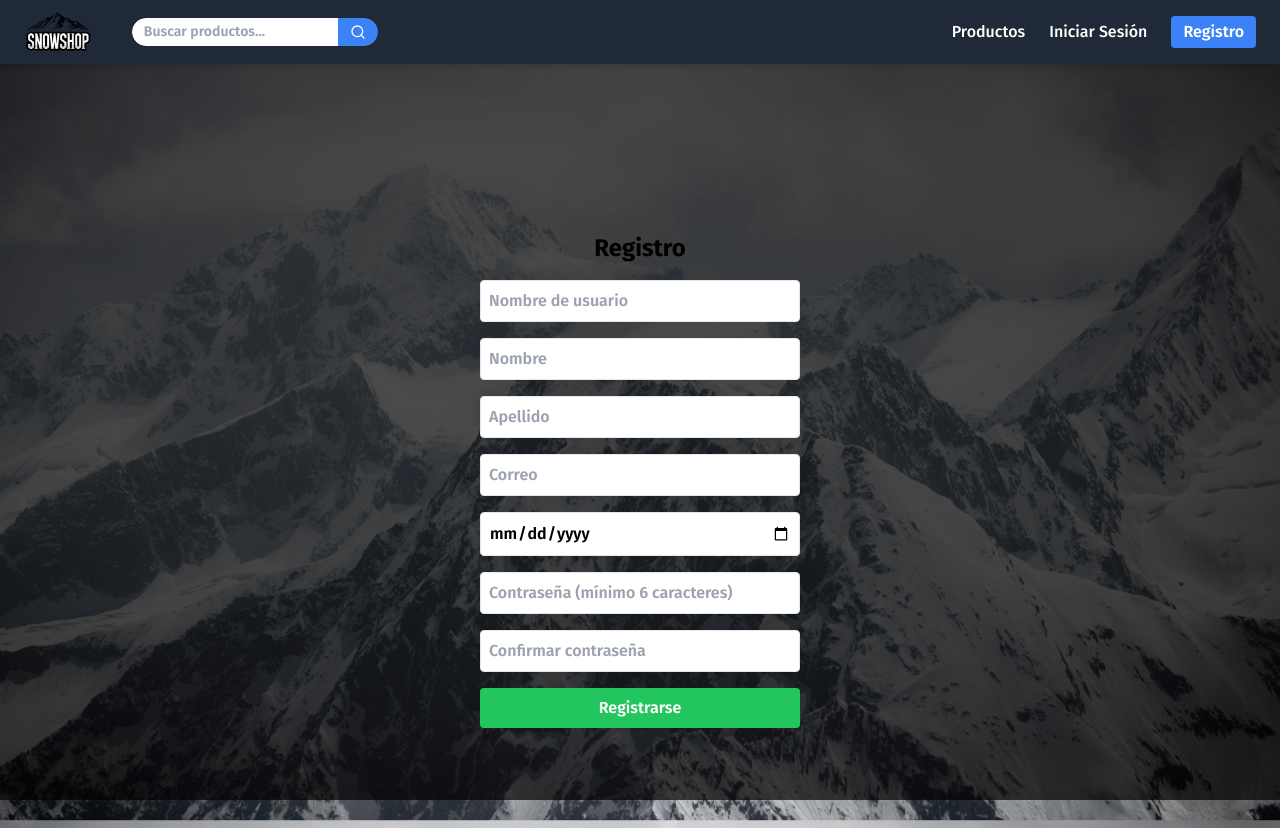
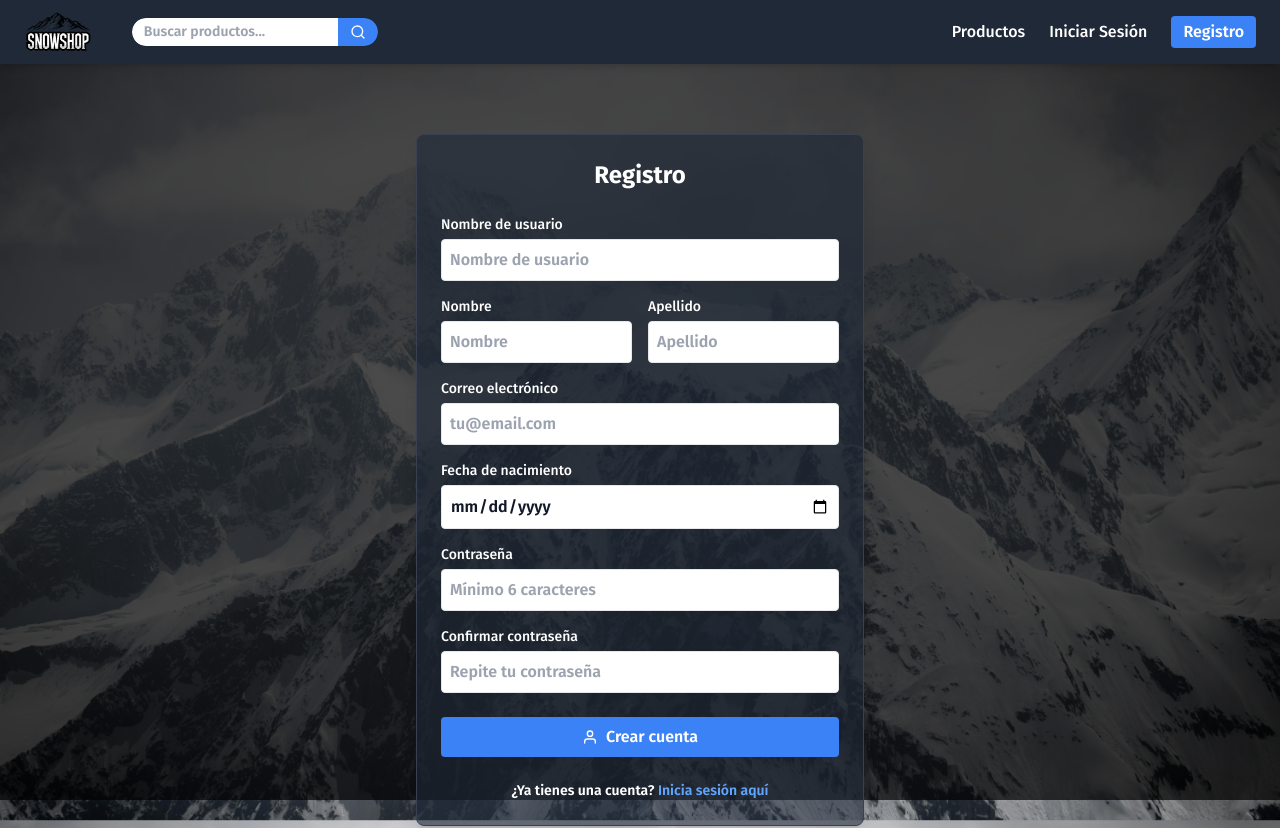
Before and after one commit to Jorgepr02/proyectoReact, a React (Vite) app: page /register in a window 1280 px wide. Shown: the top 828 px of the page. Built offline with nearby package versions, Linux system fonts and the light colour scheme; no server answers; the database is empty.

Commit message:
Mejorado diseño de la página de detalle de producto, login y registros

```diff
--- a/src/pages/Login.jsx
+++ b/src/pages/Login.jsx
@@ -1,8 +1,9 @@
 import { useState } from "react";
 import { loginUser, loginWithGoogle } from "../api/auth";
-import { useNavigate } from "react-router-dom";
+import { useNavigate, Link } from "react-router-dom";
 import { toast } from "react-toastify";
 import { FcGoogle } from "react-icons/fc";
+import { FiLogIn } from "react-icons/fi";
 
 const Login = () => {
   const [email, setEmail] = useState("");
@@ -16,7 +17,7 @@ const Login = () => {
       toast.success("Inicio de sesión exitoso");
       navigate("/");
     } catch (error) {
-      toast.error(error);
+      toast.error(error.message || "Error al iniciar sesión");
     }
   };
 
@@ -26,40 +27,76 @@ const Login = () => {
       toast.success("Sesión iniciada con Google");
       navigate("/");
     } catch (error) {
-      toast.error(error);
+      console.error("Error de Google Login:", error);
+      toast.error(error.message || "Error al iniciar sesión con Google");
     }
   };
 
   return (
-    <div className="flex flex-col items-center justify-center min-h-screen">
-      <h2 className="text-2xl font-bold">Iniciar Sesión</h2>
-      <form onSubmit={handleLogin} className="flex flex-col gap-4 mt-4">
+    <div className="flex flex-col items-center justify-center min-h-screen px-4">
+      <div className="w-full max-w-md p-6 bg-gray-800/60 rounded-lg shadow-lg text-white border border-gray-700">
+        <h2 className="text-2xl font-bold text-center mb-6">Iniciar Sesión</h2>
+
+        <form onSubmit={handleLogin} className="flex flex-col gap-4">
+          <div>
+            <label htmlFor="email" className="block text-sm font-medium mb-1">Correo electrónico</label>
             <input
+              id="email"
               type="email"
-          placeholder="Correo"
+              placeholder="tu@email.com"
               value={email}
               onChange={(e) => setEmail(e.target.value)}
               required
-          className="p-2 border rounded"
+              className="w-full p-2 border rounded text-gray-900 focus:ring-2 focus:ring-blue-500 focus:border-blue-500 outline-none"
             />
+          </div>
+
+          <div>
+            <label htmlFor="password" className="block text-sm font-medium mb-1">Contraseña</label>
             <input
+              id="password"
               type="password"
-          placeholder="Contraseña"
+              placeholder="••••••••"
               value={password}
               onChange={(e) => setPassword(e.target.value)}
               required
-          className="p-2 border rounded"
+              className="w-full p-2 border rounded text-gray-900 focus:ring-2 focus:ring-blue-500 focus:border-blue-500 outline-none"
             />
-        <button type="submit" className="p-2 bg-blue-500 text-white rounded">
+          </div>
+
+          <button
+            type="submit"
+            className="p-2 bg-blue-500 hover:bg-blue-600 text-white rounded flex items-center justify-center gap-2 transition-colors"
+          >
+            <FiLogIn />
             Iniciar Sesión
           </button>
         </form>
+
+        <div className="relative my-6">
+          <div className="absolute inset-0 flex items-center">
+            <div className="w-full border-t border-gray-600"></div>
+          </div>
+          <div className="relative flex justify-center">
+            <span className="px-2 bg-gray-800/60 text-sm">O continúa con</span>
+          </div>
+        </div>
+
         <button
           onClick={handleGoogleLogin}
-        className="flex items-center gap-2 p-2 mt-4 border rounded"
+          className="w-full flex items-center justify-center gap-2 p-2 bg-white text-gray-800 rounded hover:bg-gray-100 transition-colors"
         >
-        <FcGoogle size={20} /> Iniciar sesión con Google
+          <FcGoogle size={20} />
+          Iniciar sesión con Google
         </button>
+
+        <p className="mt-4 text-sm text-center">
+          ¿No tienes una cuenta?{" "}
+          <Link to="/register" className="text-blue-400 hover:underline">
+            Regístrate aquí
+          </Link>
+        </p>
+      </div>
     </div>
   );
 };
--- a/src/pages/Register.jsx
+++ b/src/pages/Register.jsx
@@ -1,7 +1,8 @@
 import { useState } from "react";
 import { registerUser } from "../api/auth";
-import { useNavigate } from "react-router-dom";
+import { useNavigate, Link } from "react-router-dom";
 import { toast } from "react-toastify";
+import { FiUser } from "react-icons/fi";
 
 const Register = () => {
   const [formData, setFormData] = useState({
@@ -25,7 +26,7 @@ const Register = () => {
     if (!formData.lastName.trim()) newErrors.lastName = "El apellido es obligatorio";
     if (!formData.email.trim() || !/\S+@\S+\.\S+/.test(formData.email)) newErrors.email = "Correo inválido";
 
-    // Validación si es mayor de 18 años y esas cosas
+    // Validación si es mayor de 18 años
     const birthDate = new Date(formData.birthDate);
     const age = new Date().getFullYear() - birthDate.getFullYear();
     if (!formData.birthDate) newErrors.birthDate = "La fecha de nacimiento es obligatoria";
@@ -43,7 +44,7 @@ const Register = () => {
 
   const handleChange = (e) => {
     setFormData({ ...formData, [e.target.name]: e.target.value });
-    setErrors({ ...errors, [e.target.name]: "" }); // Limpiando el error cuando el usuario edita
+    setErrors({ ...errors, [e.target.name]: "" }); // Limpia el error cuando el usuario edita
   };
 
   const handleSubmit = async (e) => {
@@ -66,32 +67,133 @@ const Register = () => {
   };
 
   return (
-    <div className="flex flex-col items-center justify-center min-h-screen">
-      <h2 className="text-2xl font-bold">Registro</h2>
-      <form onSubmit={handleSubmit} className="flex flex-col gap-4 mt-4 w-80">
-        <input type="text" name="username" placeholder="Nombre de usuario" value={formData.username} onChange={handleChange} required className="p-2 border rounded" />
-        {errors.username && <p className="text-red-500">{errors.username}</p>}
+    <div className="flex flex-col items-center justify-center min-h-screen px-4">
+      <div className="w-full max-w-md p-6 bg-gray-800/60 rounded-lg shadow-lg text-white border border-gray-700">
+        <h2 className="text-2xl font-bold text-center mb-6">Registro</h2>
 
-        <input type="text" name="firstName" placeholder="Nombre" value={formData.firstName} onChange={handleChange} required className="p-2 border rounded" />
-        {errors.firstName && <p className="text-red-500">{errors.firstName}</p>}
+        <form onSubmit={handleSubmit} className="flex flex-col gap-4">
+          <div>
+            <label htmlFor="username" className="block text-sm font-medium mb-1">Nombre de usuario</label>
+            <input
+              id="username"
+              type="text"
+              name="username"
+              placeholder="Nombre de usuario"
+              value={formData.username}
+              onChange={handleChange}
+              required
+              className="w-full p-2 border rounded text-gray-900 focus:ring-2 focus:ring-blue-500 focus:border-blue-500 outline-none"
+            />
+            {errors.username && <p className="text-red-500 text-sm mt-1">{errors.username}</p>}
+          </div>
 
-        <input type="text" name="lastName" placeholder="Apellido" value={formData.lastName} onChange={handleChange} required className="p-2 border rounded" />
-        {errors.lastName && <p className="text-red-500">{errors.lastName}</p>}
+          <div className="grid grid-cols-2 gap-4">
+            <div>
+              <label htmlFor="firstName" className="block text-sm font-medium mb-1">Nombre</label>
+              <input
+                id="firstName"
+                type="text"
+                name="firstName"
+                placeholder="Nombre"
+                value={formData.firstName}
+                onChange={handleChange}
+                required
+                className="w-full p-2 border rounded text-gray-900 focus:ring-2 focus:ring-blue-500 focus:border-blue-500 outline-none"
+              />
+              {errors.firstName && <p className="text-red-500 text-sm mt-1">{errors.firstName}</p>}
+            </div>
 
-        <input type="email" name="email" placeholder="Correo" value={formData.email} onChange={handleChange} required className="p-2 border rounded" />
-        {errors.email && <p className="text-red-500">{errors.email}</p>}
+            <div>
+              <label htmlFor="lastName" className="block text-sm font-medium mb-1">Apellido</label>
+              <input
+                id="lastName"
+                type="text"
+                name="lastName"
+                placeholder="Apellido"
+                value={formData.lastName}
+                onChange={handleChange}
+                required
+                className="w-full p-2 border rounded text-gray-900 focus:ring-2 focus:ring-blue-500 focus:border-blue-500 outline-none"
+              />
+              {errors.lastName && <p className="text-red-500 text-sm mt-1">{errors.lastName}</p>}
+            </div>
+          </div>
 
-        <input type="date" name="birthDate" value={formData.birthDate} onChange={handleChange} required className="p-2 border rounded" />
-        {errors.birthDate && <p className="text-red-500">{errors.birthDate}</p>}
+          <div>
+            <label htmlFor="email" className="block text-sm font-medium mb-1">Correo electrónico</label>
+            <input
+              id="email"
+              type="email"
+              name="email"
+              placeholder="tu@email.com"
+              value={formData.email}
+              onChange={handleChange}
+              required
+              className="w-full p-2 border rounded text-gray-900 focus:ring-2 focus:ring-blue-500 focus:border-blue-500 outline-none"
+            />
+            {errors.email && <p className="text-red-500 text-sm mt-1">{errors.email}</p>}
+          </div>
 
-        <input type="password" name="password" placeholder="Contraseña (mínimo 6 caracteres)" value={formData.password} onChange={handleChange} required className="p-2 border rounded" />
-        {errors.password && <p className="text-red-500">{errors.password}</p>}
+          <div>
+            <label htmlFor="birthDate" className="block text-sm font-medium mb-1">Fecha de nacimiento</label>
+            <input
+              id="birthDate"
+              type="date"
+              name="birthDate"
+              value={formData.birthDate}
+              onChange={handleChange}
+              required
+              className="w-full p-2 border rounded text-gray-900 focus:ring-2 focus:ring-blue-500 focus:border-blue-500 outline-none"
+            />
+            {errors.birthDate && <p className="text-red-500 text-sm mt-1">{errors.birthDate}</p>}
+          </div>
 
-        <input type="password" name="confirmPassword" placeholder="Confirmar contraseña" value={formData.confirmPassword} onChange={handleChange} required className="p-2 border rounded" />
-        {errors.confirmPassword && <p className="text-red-500">{errors.confirmPassword}</p>}
+          <div>
+            <label htmlFor="password" className="block text-sm font-medium mb-1">Contraseña</label>
+            <input
+              id="password"
+              type="password"
+              name="password"
+              placeholder="Mínimo 6 caracteres"
+              value={formData.password}
+              onChange={handleChange}
+              required
+              className="w-full p-2 border rounded text-gray-900 focus:ring-2 focus:ring-blue-500 focus:border-blue-500 outline-none"
+            />
+            {errors.password && <p className="text-red-500 text-sm mt-1">{errors.password}</p>}
+          </div>
 
-        <button type="submit" className="p-2 bg-green-500 text-white rounded">Registrarse</button>
-      </form>
+          <div>
+            <label htmlFor="confirmPassword" className="block text-sm font-medium mb-1">Confirmar contraseña</label>
+            <input
+              id="confirmPassword"
+              type="password"
+              name="confirmPassword"
+              placeholder="Repite tu contraseña"
+              value={formData.confirmPassword}
+              onChange={handleChange}
+              required
+              className="w-full p-2 border rounded text-gray-900 focus:ring-2 focus:ring-blue-500 focus:border-blue-500 outline-none"
+            />
+            {errors.confirmPassword && <p className="text-red-500 text-sm mt-1">{errors.confirmPassword}</p>}
+          </div>
+
+          <button
+            type="submit"
+            className="p-2 bg-blue-500 hover:bg-blue-600 text-white rounded flex items-center justify-center gap-2 transition-colors mt-2"
+          >
+            <FiUser />
+            Crear cuenta
+          </button>
+        </form>
+
+        <p className="mt-6 text-sm text-center">
+          ¿Ya tienes una cuenta?{" "}
+          <Link to="/login" className="text-blue-400 hover:underline">
+            Inicia sesión aquí
+          </Link>
+        </p>
+      </div>
     </div>
   );
 };
```
Also changed, not shown: src/pages/ProductDetail.jsx (+52 -15 lines). Lines whose indentation alone changed are shown as unchanged.
